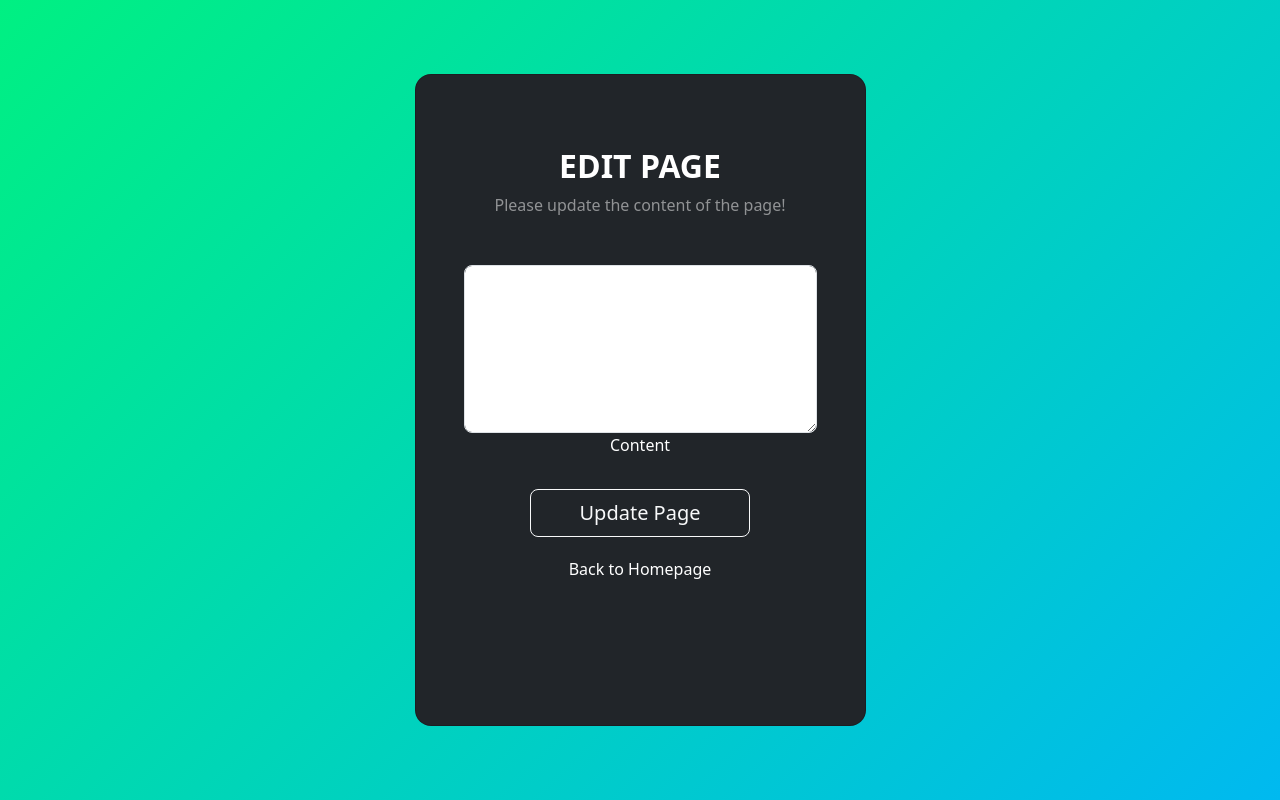
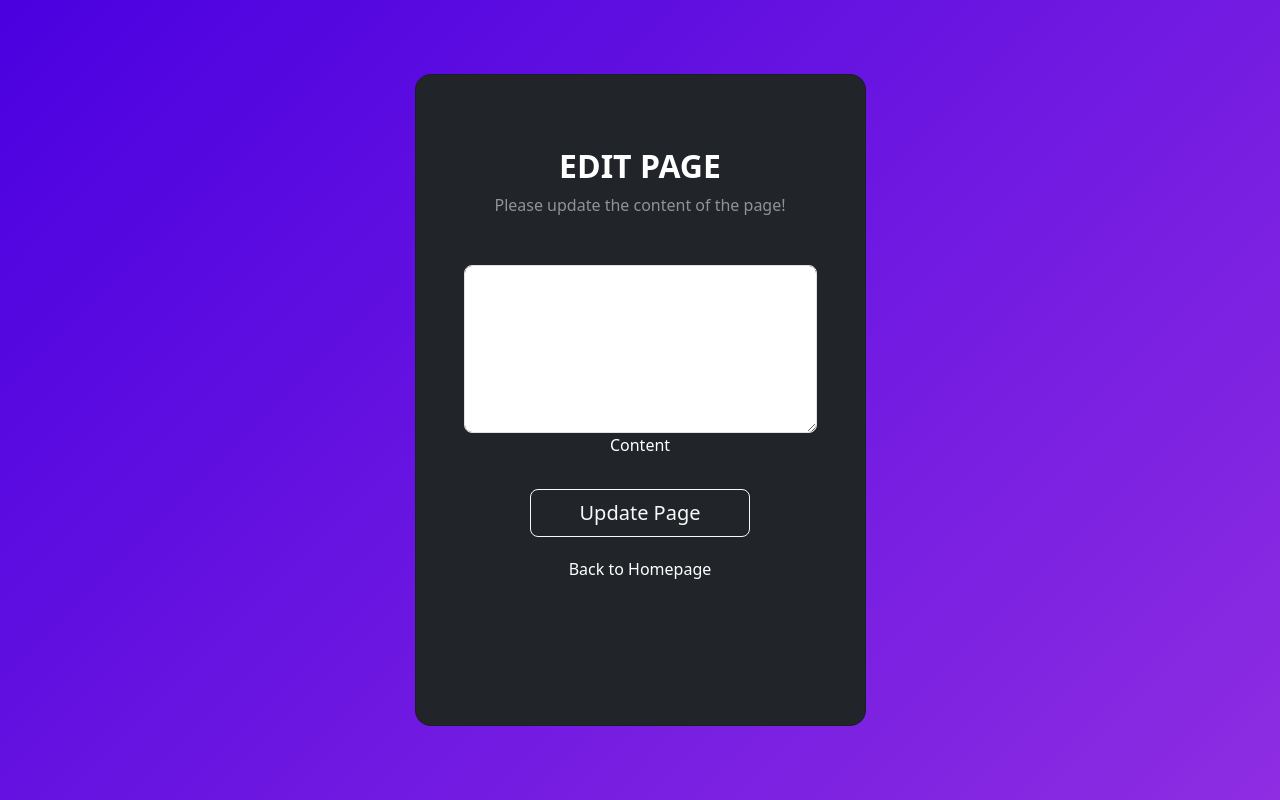
Before and after one commit to marjorymell/cms-mineposting, a Node server app: template views/admin/editPage.mustache in a window 1280 px wide. Run offline with Node 20, Linux system fonts and the light colour scheme; the template is opened without the code that fills it, so the values that code supplies are empty; some libraries are stand-ins or nearby versions.

Commit message:
editing css

```diff
--- a/views/admin/editPage.mustache
+++ b/views/admin/editPage.mustache
@@ -9,7 +9,7 @@
     <!-- Custom CSS -->
     <style>
         .gradient-custom {
-            background: linear-gradient(135deg, #00F082, #00B9F0); /* Degradê de laranja escuro para amarelo */
+            background: linear-gradient(135deg, #4A00E0, #8E2DE2); /* Degradê de roxo escuro para azul claro */
         }
     </style>
 </head>
--- /dev/null
+++ b/views/pages/opa.html
@@ -0,0 +1 @@
+ixi
```
